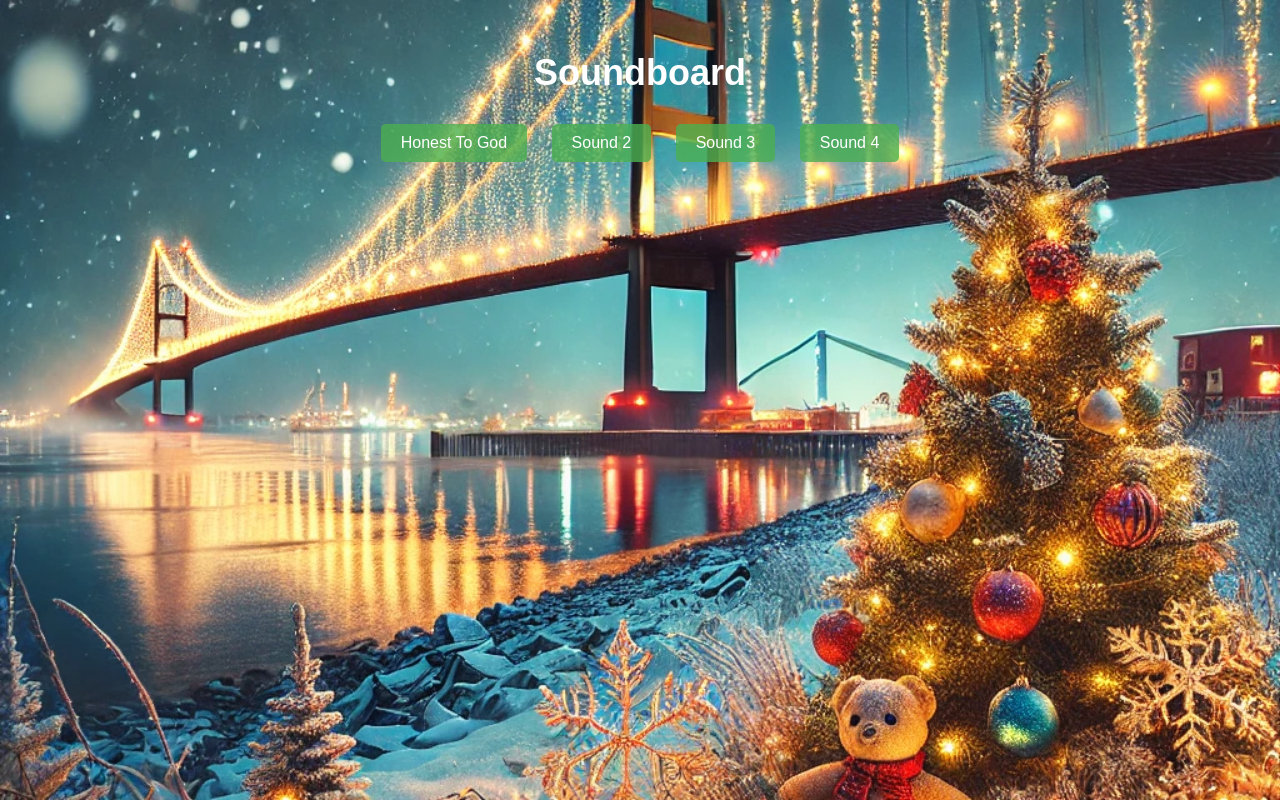
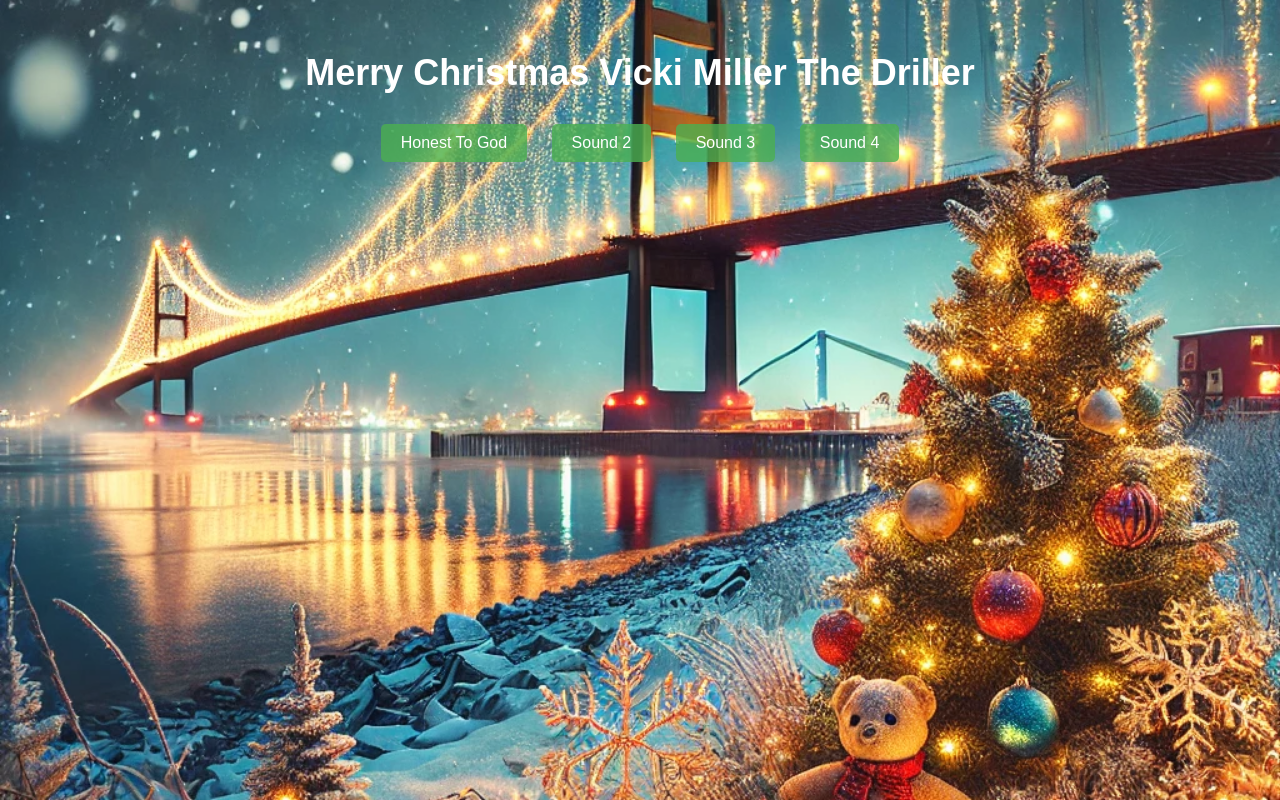
Before and after one commit to T-HIB/Vickiboard, a plain HTML site: page index.html in a window 1280 px wide. Drawn offline with Linux system fonts and the light colour scheme.

Commit message:
Update index.html

```diff
--- a/index.html
+++ b/index.html
@@ -7,7 +7,7 @@
     <link rel="stylesheet" href="style.css"> <!-- Link to CSS file -->
 </head>
 <body>
-    <h1>Soundboard</h1>
+    <h1>Merry Christmas Vicki Miller The Driller</h1>
     <div class="soundboard">
         <!-- Sound buttons -->
         <button class="sound-button" data-sound="Honest To God.mp3">Honest To God</button>
```
